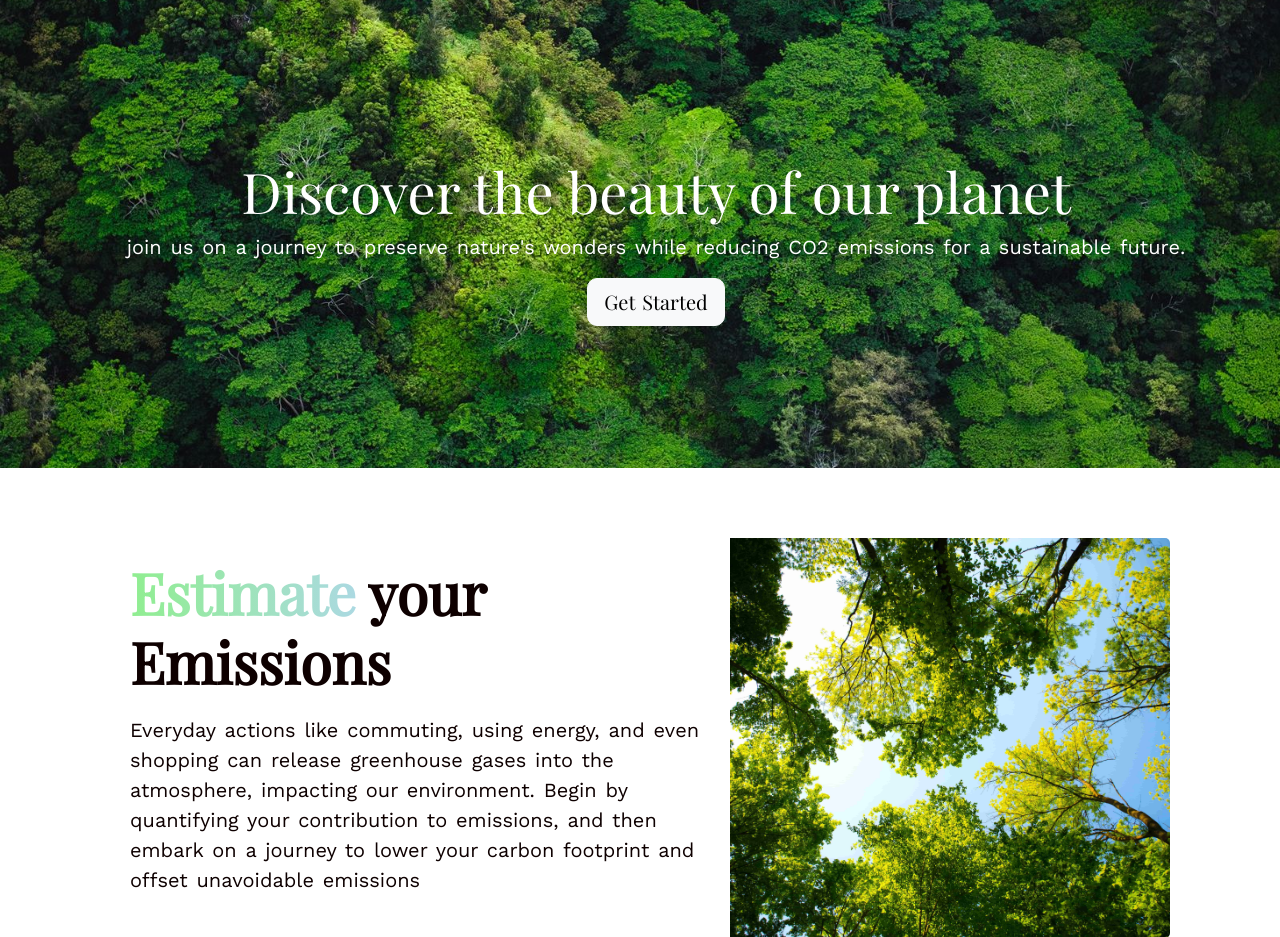
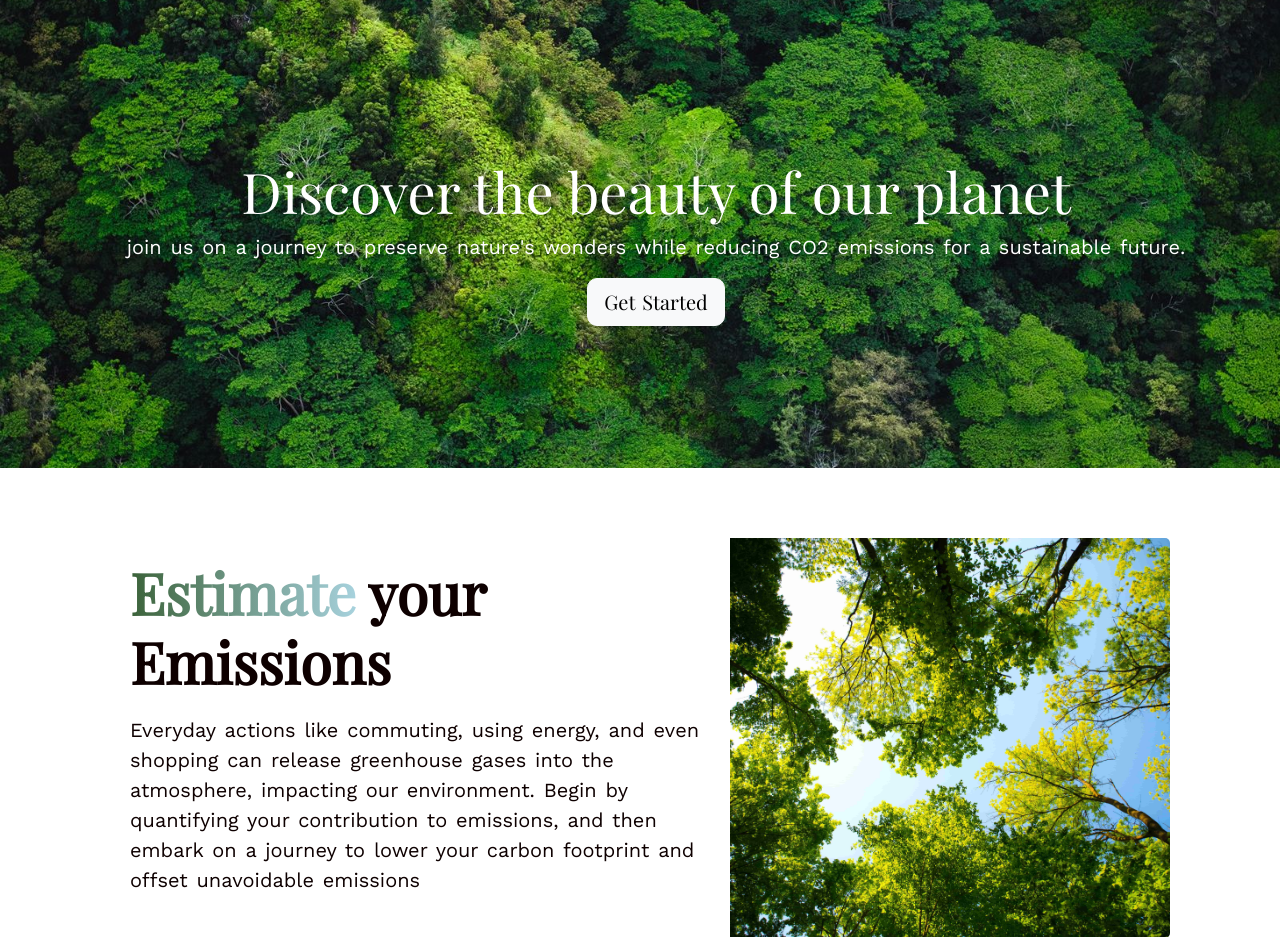
Before and after one commit to mehdi-ayoub/EcoWheels, a Rails app: page / in a window 1280 px wide. Shown: the part 167-1104 px from the top of the page. Run offline with Rails 7, Linux system fonts and the light colour scheme; style sheets or scripts are compiled from the project's sources; parts of the project's set-up code (start-up, migrations or seed data) failed here and were passed over; some libraries are stand-ins or nearby versions.

Commit message:
changing fonts

```diff
--- a/app/assets/stylesheets/components/_login.scss
+++ b/app/assets/stylesheets/components/_login.scss
@@ -5,7 +5,6 @@
 }
 
 .login-page {
-
   background-color: red;
   display: flex;
   flex-direction: column;
--- a/app/assets/stylesheets/components/shipments/_show.scss
+++ b/app/assets/stylesheets/components/shipments/_show.scss
@@ -121,6 +121,8 @@
 .card-media{
   margin-left: 150px;
   //float: right;
+  background-size: cover;
+  background-position: center;
 }
 
 .showpage-card-shadow {
--- a/app/assets/stylesheets/pages/_dashboard.scss
+++ b/app/assets/stylesheets/pages/_dashboard.scss
@@ -76,12 +76,13 @@
 
 .card-header {
   background: linear-gradient(to right, #6BA25F, #d7e8cf);
+  font-family: "Work Sans";
 }
 
 
 /* Card animation */
 
-@import url("https://fonts.googleapis.com/css?family=Montserrat:400,800");
+// @import url("https://fonts.googleapis.com/css?family=Montserrat:400,800");
 * {
   padding: 0;
   margin: 0;
@@ -90,7 +91,7 @@
 
 body,
 html {
-  font-family: "Montserrat", sans-serif;
+  font-family: "Work Sans";
   width: 100%;
   height: 100%;
 }
@@ -152,6 +153,11 @@ html {
   max-width: 35%;
   line-height: 30px;
 }
+
+.card-text {
+  font-family: "Work Sans";
+}
+
 .wrapper .item .brief {
   margin-top: -4px;
   position: relative;
@@ -160,7 +166,9 @@ html {
   padding: 10px 10px;
   border-bottom-left-radius: 14px;
   border-bottom-right-radius: 14px;
+  font-family: "Work Sans";
 }
+
 .wrapper .item .brief .icon {
   width: 40px;
 }
--- a/app/assets/stylesheets/pages/_home.scss
+++ b/app/assets/stylesheets/pages/_home.scss
@@ -177,7 +177,7 @@
 }
 
 .underline {
-  background-image: linear-gradient(to right, lightgreen, lightblue); /* Gradient background */
+  background-image: linear-gradient(to right, #3B6239, lightblue); /* Gradient background */
   background-clip: text; /* Apply the background to the text */
   -webkit-background-clip: text; /* For webkit-based browsers */
   color: transparent; /* Make the text transparent */
```
